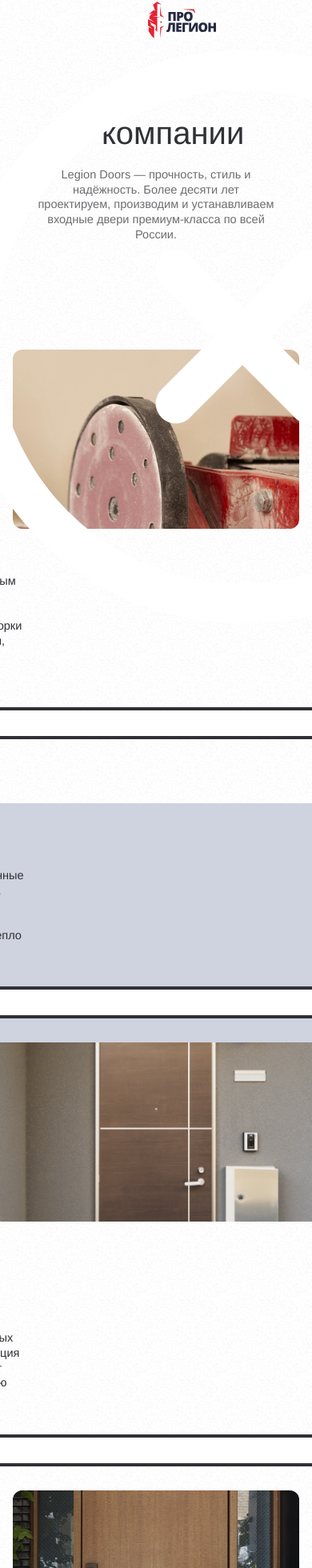
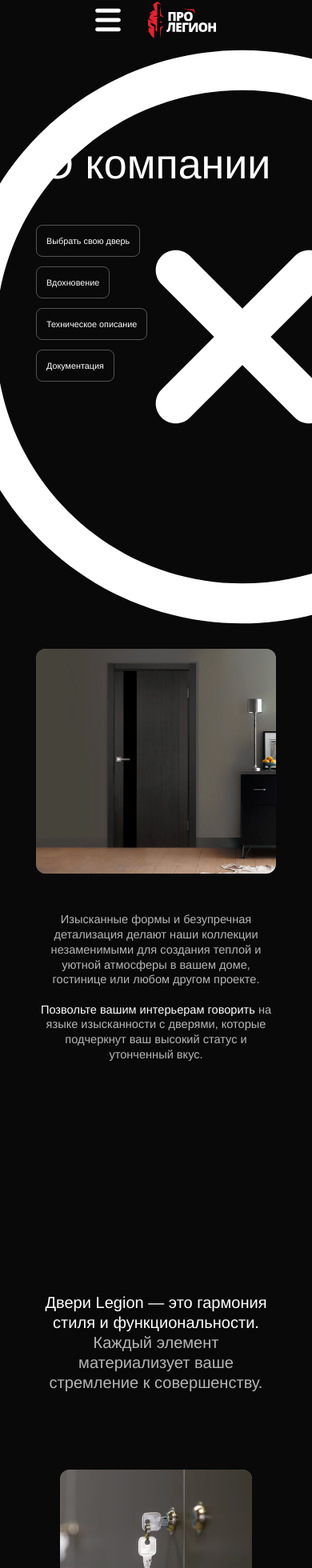
Before and after one commit to kam1kazy/dveri-legion, a Next.js app: page /about in a window 390 px wide. Shown: the part 17-1977 px from the top of the page at 80% size. Built offline with nearby package versions, Linux system fonts and the light colour scheme.

Commit message:
Implement AboutPage layout with hero section, art display, and harmony features. Update styles for improved responsiveness and visual hierarchy. Enhance configuration with new content for hero, art, and harmony sections.

```diff
--- a/src/widgets/AboutPage/AboutPage.module.scss
+++ b/src/widgets/AboutPage/AboutPage.module.scss
@@ -1,5 +1,176 @@
 @use '../../app/style/variable' as variable;
 @use 'sass:map';
+
+.hero {
+  margin-top: -7rem;
+  min-height: 100vh;
+  padding: 11.3125rem 0 calc(variable.$gutter * 5);
+  color: map.get(variable.$theme-dark, 'on-default');
+  background-color: map.get(variable.$theme-light, 'second');
+
+  @include variable.media_queries(x-small) {
+    padding-top: 9.3125rem;
+  }
+}
+
+.heroWrapper {
+  position: relative;
+  min-height: calc(100vh - 26.3125rem);
+  display: flex;
+  flex-direction: column;
+  justify-content: center;
+}
+
+.heroTitle {
+  margin: 0;
+  font-size: clamp(3.25rem, 12vw, 9.25rem);
+  font-weight: variable.$fw-normal;
+  line-height: 1.05;
+  text-align: center;
+  color: map.get(variable.$theme-light, 'default');
+}
+
+.heroLinks {
+  display: flex;
+  flex-direction: column;
+  gap: 0.75rem;
+  position: absolute;
+  left: 0;
+  bottom: 0;
+
+  @include variable.media_queries(xx-small) {
+    position: static;
+    margin-top: 3rem;
+    align-items: flex-start;
+  }
+}
+
+.catalogBlock {
+  background-color: map.get(variable.$theme-light, 'second');
+  color: map.get(variable.$theme-dark, 'on-default-70');
+
+  strong {
+    color: map.get(variable.$theme-light, 'default');
+    font-weight: variable.$fw-normal;
+  }
+}
+
+.art {
+  margin: 0;
+  padding-bottom: calc(variable.$gutter * 6);
+}
+
+.artWrapper {
+  display: flex;
+  flex-direction: column-reverse;
+  align-items: center;
+  gap: 6.25rem;
+
+  @include variable.media_queries(xx-small) {
+    gap: 3rem;
+  }
+}
+
+.artContent {
+  display: flex;
+  justify-content: center;
+  width: 100%;
+
+  p {
+    width: auto;
+    max-width: 870px;
+    margin: 0;
+    text-align: center;
+    @include variable.responsive-font-size;
+    line-height: variable.$lh-text-second;
+  }
+}
+
+.artFigure {
+  width: 100%;
+  max-height: 520px;
+  margin: 0;
+  border-radius: 0.75rem;
+  overflow: hidden;
+  background: rgb(118, 124, 130);
+
+  img {
+    display: block;
+    width: 100%;
+    height: 100%;
+    max-height: 520px;
+    object-fit: cover;
+    border-radius: inherit;
+  }
+}
+
+.harmony {
+  font-size: calc(1.66197rem + 0.37559vw);
+  line-height: 1.25;
+  text-align: center;
+  padding-bottom: variable.$gutter;
+
+  @include variable.media_queries(x-small) {
+    font-size: calc(1.162rem + 0.37559vw);
+  }
+}
+
+.harmonyLead {
+  margin: 0 auto;
+  max-width: 52rem;
+}
+
+.harmonyGrid {
+  display: flex;
+  justify-content: center;
+  align-items: center;
+  gap: 203px;
+  padding-top: calc(variable.$gutter * 2);
+
+  @include variable.media_queries(desktop-xs) {
+    gap: 20px;
+  }
+
+  @include variable.media_queries(small) {
+    flex-direction: column;
+  }
+}
+
+.harmonyItem {
+  width: auto;
+
+  p {
+    margin-top: 2.5rem;
+    font-size: calc(1.162rem + 0.37559vw);
+    line-height: 1.3333333333;
+
+    @include variable.media_queries(x-small) {
+      font-size: calc(0.762rem + 0.37559vw);
+    }
+  }
+}
+
+.harmonyFigure {
+  width: 20rem;
+  height: 20rem;
+  margin: 0 auto;
+  border-radius: 0.75rem;
+  overflow: hidden;
+  background: rgb(118, 124, 130);
+
+  @include variable.media_queries(xx-small) {
+    width: 15rem;
+    height: 15rem;
+  }
+
+  img {
+    display: block;
+    width: 100%;
+    height: 100%;
+    object-fit: cover;
+    border-radius: inherit;
+  }
+}
 
 .page {
   color: map.get(variable.$theme-light, 'on-default');
--- a/src/widgets/AboutPage/AboutPage.tsx
+++ b/src/widgets/AboutPage/AboutPage.tsx
@@ -1,13 +1,78 @@
+import { Button } from '@/shared/ui/Button';
+import { Image } from '@/shared/ui/Image/Image';
 import { PageIntro } from '@/shared/ui/PageIntro';
 import { TextSection } from '@/shared/ui/TextSection/TextSection';
 import { ContactArea } from '@/widgets/ContactArea/ContactArea';
 
 import style from './AboutPage.module.scss';
-import { aboutPage, aboutReasons, aboutStorySections } from './config/about';
+import {
+  aboutArt,
+  aboutHarmony,
+  aboutHero,
+  aboutPage,
+  aboutReasons,
+  aboutStorySections,
+} from './config/about';
 
 export const AboutPage = () => {
   return (
     <>
+      <section className={style.hero}>
+        <div className="container">
+          <div className={style.heroWrapper}>
+            <p className={style.heroTitle}>{aboutHero.title}</p>
+
+            <div className={style.heroLinks}>
+              {aboutHero.links.map((link) => (
+                <Button key={link.text} text={link.text} link={link.href} />
+              ))}
+            </div>
+          </div>
+        </div>
+      </section>
+
+      <section className={`${style.catalogBlock} ${style.art}`}>
+        <div className="container">
+          <div className={style.artWrapper}>
+            <div className={style.artContent}>
+              <p>
+                {aboutArt.lead}
+                <br />
+                <br />
+                <strong>{aboutArt.accent}</strong> {aboutArt.rest}
+              </p>
+            </div>
+
+            <figure className={style.artFigure}>
+              <Image src={aboutArt.cover} alt={aboutArt.alt} width={1600} height={900} />
+            </figure>
+          </div>
+        </div>
+      </section>
+
+      <section className={`${style.catalogBlock} ${style.harmony}`}>
+        <div className="container">
+          <p className={style.harmonyLead}>
+            <strong>{aboutHarmony.title}</strong>
+            <br />
+            {aboutHarmony.subtitle}
+          </p>
+
+          <div className={style.harmonyGrid}>
+            {aboutHarmony.items.map((item) => (
+              <div key={item.id} className={style.harmonyItem}>
+                <figure className={style.harmonyFigure}>
+                  <Image src={item.cover} alt={item.alt} width={320} height={320} />
+                </figure>
+                <p>
+                  <strong>{item.title}</strong>
+                </p>
+              </div>
+            ))}
+          </div>
+        </div>
+      </section>
+
       <section className={style.page}>
         <div className={`container ${style.introWrap}`}>
           <PageIntro title={aboutPage.title} description={aboutPage.description} />
--- a/src/widgets/AboutPage/config/about.ts
+++ b/src/widgets/AboutPage/config/about.ts
@@ -4,6 +4,49 @@ export const aboutPage = {
   title: 'О компании',
   description:
     'Legion Doors — прочность, стиль и надёжность. Более десяти лет проектируем, производим и устанавливаем входные двери премиум-класса по всей России.',
+};
+
+export const aboutHero = {
+  title: 'О компании',
+  links: [
+    { text: 'Выбрать свою дверь', href: '/' },
+    { text: 'Вдохновение', href: '/gallery' },
+    { text: 'Техническое описание', href: '/documents' },
+    { text: 'Документация', href: '/documents' },
+  ],
+};
+
+export const aboutArt = {
+  lead: 'Изысканные формы и безупречная детализация делают наши коллекции незаменимыми для создания теплой и уютной атмосферы в вашем доме, гостинице или любом другом проекте.',
+  accent: 'Позвольте вашим интерьерам говорить',
+  rest: 'на языке изысканности с дверями, которые подчеркнут ваш высокий статус и утонченный вкус.',
+  cover: '/images/catalog/art-door.png',
+  alt: 'Дверь Legion в интерьере',
+};
+
+export const aboutHarmony = {
+  title: 'Двери Legion — это гармония стиля и функциональности.',
+  subtitle: 'Каждый элемент материализует ваше стремление к совершенству.',
+  items: [
+    {
+      id: 'locks',
+      title: 'Надежные замки',
+      cover: '/images/catalog/adv_1.png',
+      alt: 'Надежные замки',
+    },
+    {
+      id: 'handles',
+      title: 'Износостойкие ручки',
+      cover: '/images/catalog/adv_2.png',
+      alt: 'Прочные ручки',
+    },
+    {
+      id: 'hinges',
+      title: 'Бесшумные петли',
+      cover: '/images/catalog/adv_3.png',
+      alt: 'Тихие петли',
+    },
+  ],
 };
 
 export const aboutStorySections: ITextSection[] = [
--- a/src/widgets/Header/Header.tsx
+++ b/src/widgets/Header/Header.tsx
@@ -15,7 +15,7 @@ interface IHeader {
   variant?: HeaderVariant;
 }
 
-const LIGHT_PATHS = ['/faq', '/contacts', '/documents', '/blog', '/about', '/gallery', '/buyers'];
+const LIGHT_PATHS = ['/faq', '/contacts', '/documents', '/blog', '/gallery', '/buyers'];
 
 const isLightPath = (pathname: string) =>
   LIGHT_PATHS.some((path) => pathname === path || pathname.startsWith(`${path}/`));
```
